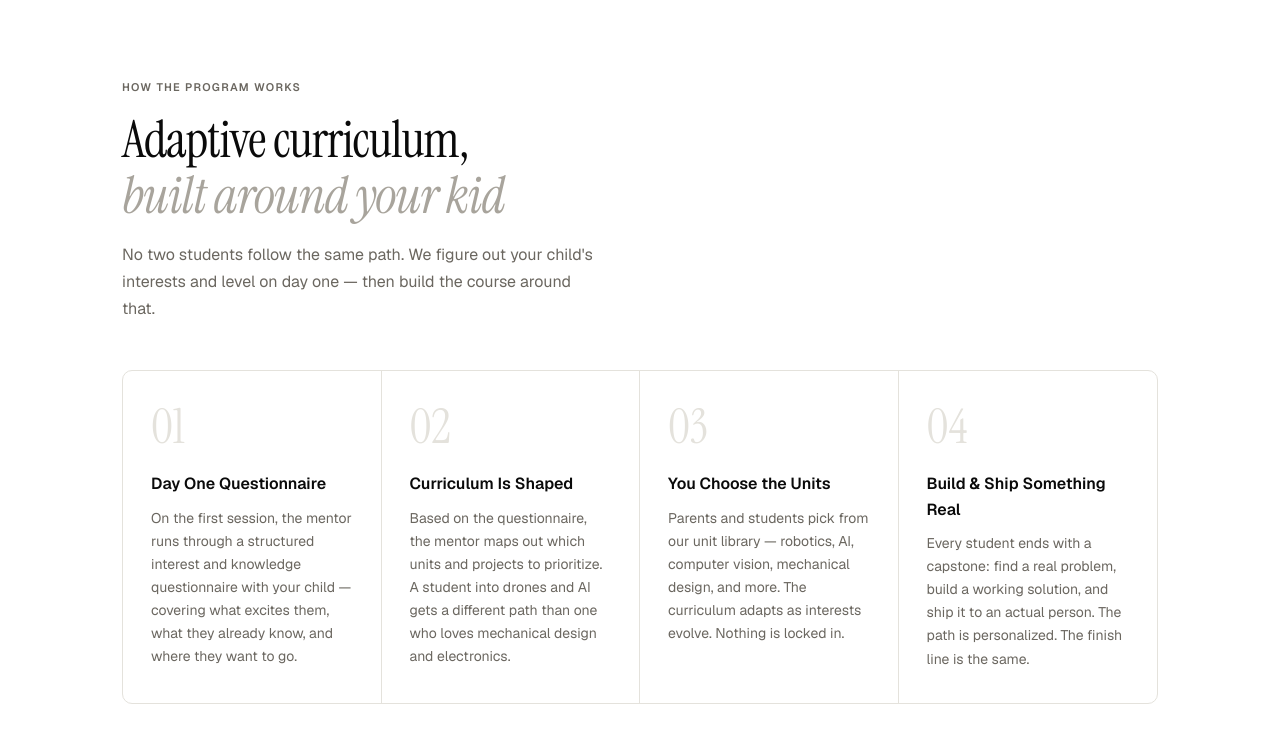
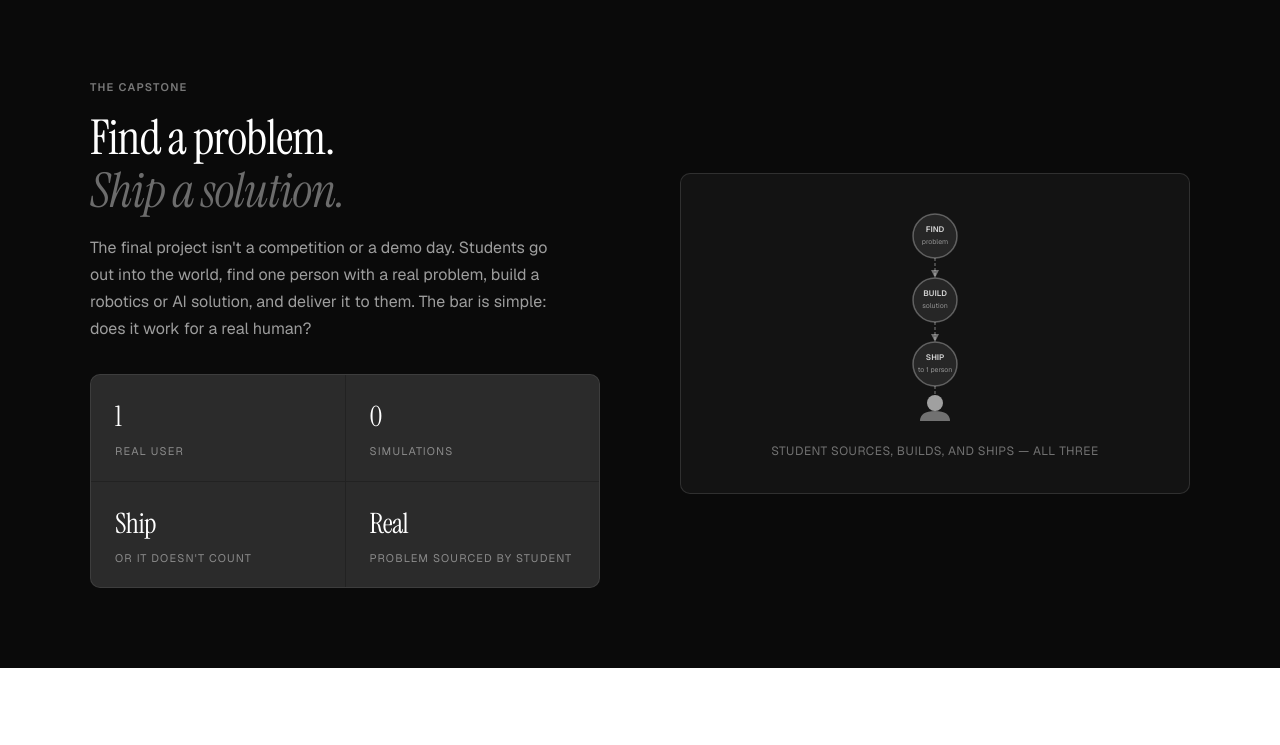
Before and after one commit to calvin003/RoboLab, a website: page index.html in a window 1280 px wide. Shown: the part 893-1638 px from the top of the page. Drawn offline with nearby package versions, Linux system fonts and the light colour scheme.

Commit message:
Remove adaptive curriculum section

```diff
--- a/index.html
+++ b/index.html
@@ -242,37 +242,6 @@ footer .copy{font-size:0.75rem;color:var(--gray-400)}
     <div class="stat-cell">
       <span class="stat-num">AI+</span>
       <span class="stat-label">Every level</span>
-    </div>
-  </div>
-</div>
-
-<hr class="divider">
-
-<!-- HOW IT WORKS -->
-<div class="section" id="start">
-  <div class="section-eyebrow">How the program works</div>
-  <h2 class="section-heading">Adaptive curriculum,<br><em>built around your kid</em></h2>
-  <p class="section-sub">No two students follow the same path. We figure out your child's interests and level on day one — then build the course around that.</p>
-  <div class="steps" style="grid-template-columns:repeat(4,1fr)">
-    <div class="step">
-      <span class="step-num">01</span>
-      <div class="step-title">Day One Questionnaire</div>
-      <p class="step-desc">On the first session, the mentor runs through a structured interest and knowledge questionnaire with your child — covering what excites them, what they already know, and where they want to go.</p>
-    </div>
-    <div class="step">
-      <span class="step-num">02</span>
-      <div class="step-title">Curriculum Is Shaped</div>
-      <p class="step-desc">Based on the questionnaire, the mentor maps out which units and projects to prioritize. A student into drones and AI gets a different path than one who loves mechanical design and electronics.</p>
-    </div>
-    <div class="step">
-      <span class="step-num">03</span>
-      <div class="step-title">You Choose the Units</div>
-      <p class="step-desc">Parents and students pick from our unit library — robotics, AI, computer vision, mechanical design, and more. The curriculum adapts as interests evolve. Nothing is locked in.</p>
-    </div>
-    <div class="step">
-      <span class="step-num">04</span>
-      <div class="step-title">Build & Ship Something Real</div>
-      <p class="step-desc">Every student ends with a capstone: find a real problem, build a working solution, and ship it to an actual person. The path is personalized. The finish line is the same.</p>
     </div>
   </div>
 </div>
```
Also changed, not shown: robotics_landing_7.html (+0 -31 lines).
